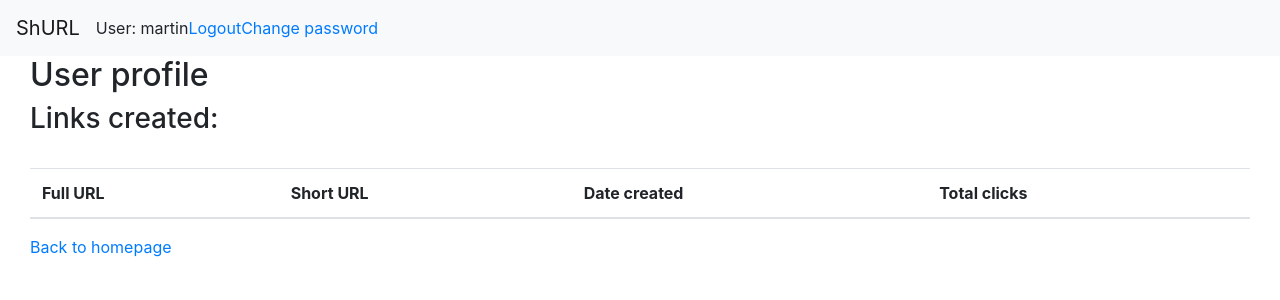
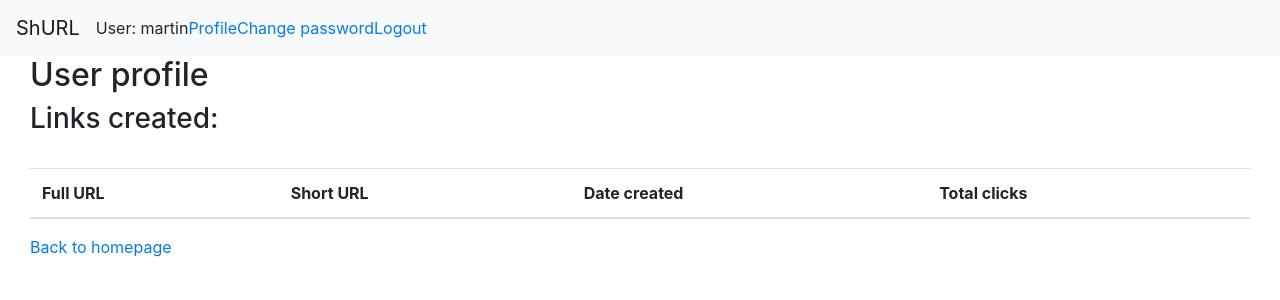
Before and after one commit to mkousal/URLShortener, a Django app: page /profile/ in a window 1280 px wide. Shown: the top 300 px of the page. Run offline with Django 3.2, Linux system fonts and the light colour scheme; a user stored in the database is signed in; data comes from the database, SQL or seed files in the repository; both versions use the stored data as it was after the commit; lists and menus that the app fills with data are empty; some libraries are stand-ins or nearby versions.

Commit message:
Add site for user profile if not logged in

```diff
--- a/URLShortener/URLShortener/urls.py
+++ b/URLShortener/URLShortener/urls.py
@@ -24,6 +24,6 @@ urlpatterns = [
     path('success/<short_url>/', success_view, name='success-view'),
     path('accounts/', include('django.contrib.auth.urls')),
     path('register/', register, name='register'),
-    path('profile/', profile),
+    path('profile/', profile, name='profile'),
     path('<str:short_url>/', redirector),
 ]
--- a/URLShortener/shortener/views.py
+++ b/URLShortener/shortener/views.py
@@ -56,6 +56,8 @@ def register(request):
             return redirect(reverse("home"))
 
 def profile(request):
+    if not request.user.is_authenticated:
+        return render(request, "empty_profile.html")
     url = URL.objects.filter(user=request.user)
     context = {
         'url' : url,
--- a/URLShortener/templates/menu.html
+++ b/URLShortener/templates/menu.html
@@ -11,8 +11,9 @@
             </li>
             {% if user.is_authenticated %}
                 <li>User: {{ user.get_username }}</li>
+                <li><a href="{% url 'profile' %}">Profile</a></li>
+                <li><a href="{% url 'password_change' %}">Change password</a></li>
                 <li><a href="{% url 'logout'%}?next={{request.path}}">Logout</a></li>
-                <li><a href="{% url 'password_change' %}">Change password</a></li>
             {% else %}
                 <li><a href="{% url 'login'%}?next={{request.path}}">Login</a></li>
                 <li><a href="{% url 'register' %}">Register</a></li>
```
Also changed, not shown: URLShortener/templates/empty_profile.html (added, +7 -0 lines), URLShortener/db.sqlite3.
